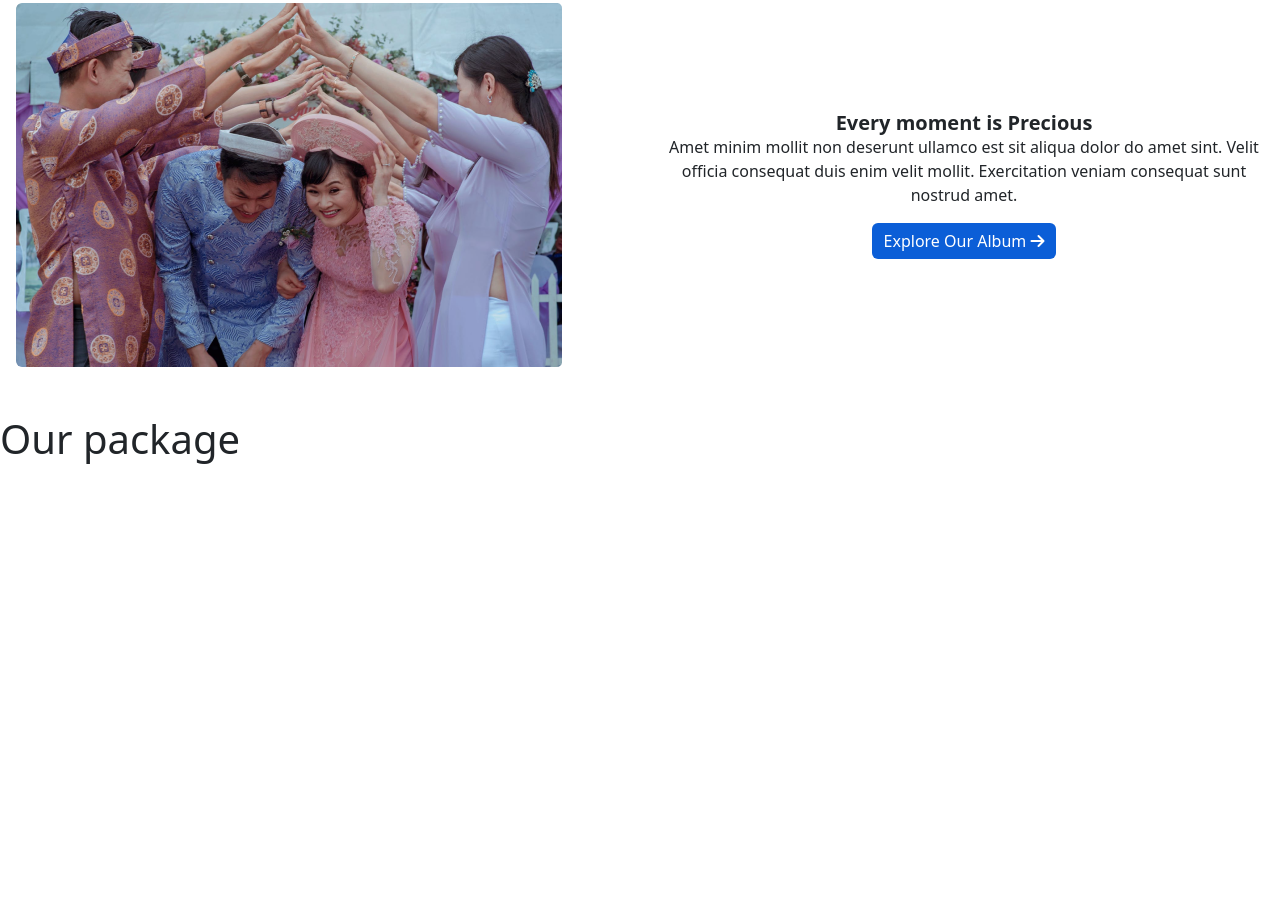
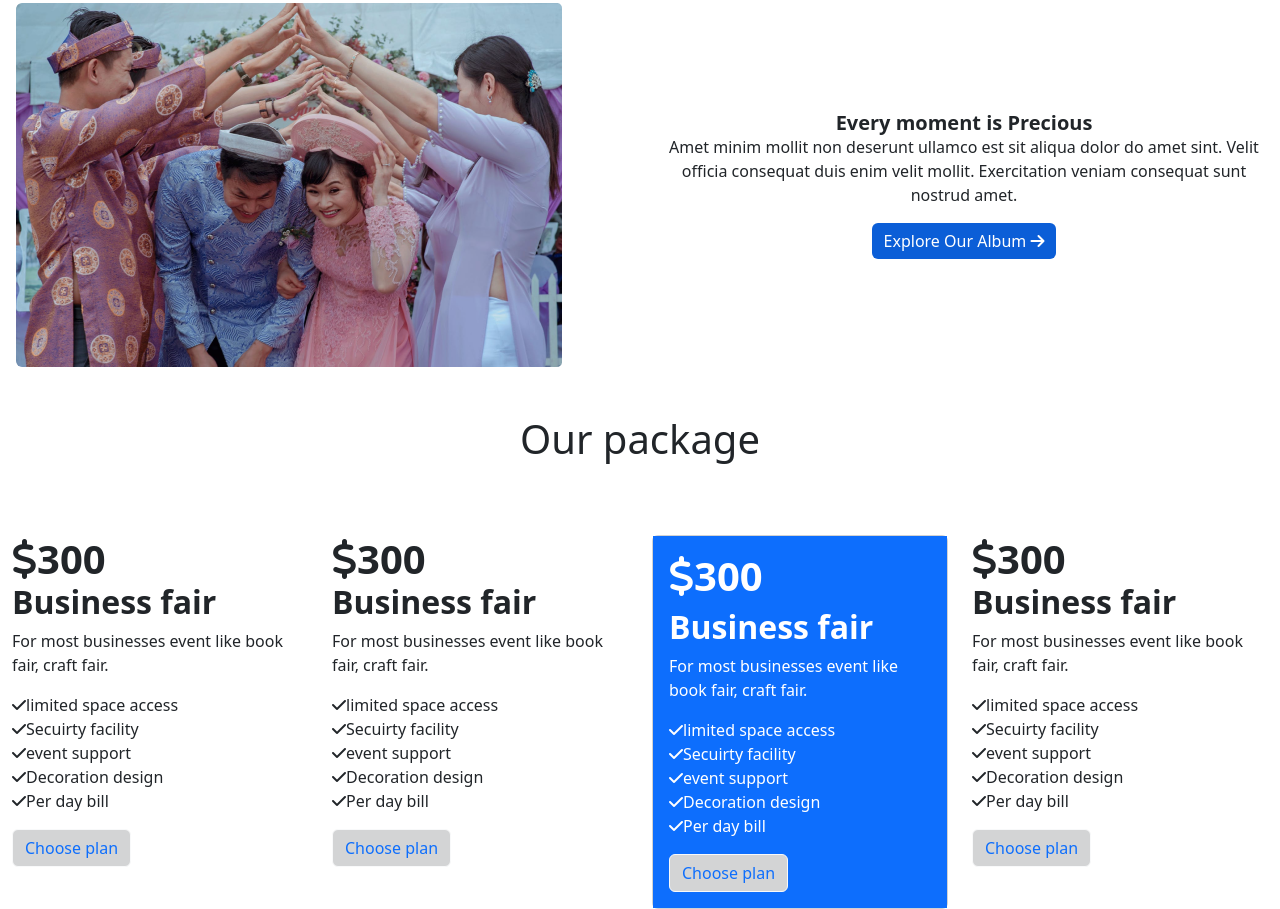
Before and after one commit to RabeyaAkter78/practice-project-conventioncenter, a plain HTML site: page index.html in a window 1280 px wide. Shown: the part 637-1546 px from the top of the page. Before the commit the page ends 1108 px from the top, so only its background shows below. Drawn offline with Linux system fonts and the light colour scheme.

Commit message:
added our services

```diff
--- a/css/style.css
+++ b/css/style.css
@@ -3,3 +3,8 @@
     height:100vh;
     background-repeat: no-repeat;
 }
+
+    .background-color{
+        background-color: #0d6efd;
+        color: white;
+    }
--- a/index.html
+++ b/index.html
@@ -85,7 +85,7 @@
     </div>
 
     <!-- second section -->
-    <div class="my-5 mx-3">
+    <div class="my-5 mx-3 overflow-hidden">
         <div class="row g-5 d-flex justify-conetent-center align-items-center">
             <div class="col-md-6 col-lg-6 ">
                 <img src="icons/images/wedding.png" class="img-fluid rounded-start" alt="...">
@@ -99,12 +99,98 @@
             </div>
         </div>
     </div>
+    <!-- toast
+    <div class="toast align-items-center text-bg-primary border-0" role="alert" aria-live="assertive" aria-atomic="true">
+        <div class="d-flex">
+          <div class="toast-body">
+            20% off on next booking
+          </div>
+          <button type="button" class="btn-close btn-close-white me-2 m-auto" data-bs-dismiss="toast" aria-label="Close"></button>
+        </div>
+      </div> -->
    <!-- our services -->
-<h1>Our package</h1>
+<h1 class="text-center my-5">Our package</h1>
 
-<section>
+ <section>
+    <div class="row row-cols-1 row-cols-md-3 row-cols-lg-4 g-4 m-0 overflow-hidden">
+        <div class="col">
+          <div class="">
 
+            <div class="card-body">
+              <h1 class="card-title fw-bold"><i class="fa-solid fa-dollar-sign"></i>300</h1>
+                <h2 class="fw-semibold">Business fair</h2>
+              <p class="card-text">For most businesses event
+                like book fair, craft fair.</p>
+                <ul class="list-inline">
+                    <li><i class="fa-solid fa-check"></i>limited space access</li>
+                    <li><i class="fa-solid fa-check"></i>Secuirty facility</li>
+                    <li><i class="fa-solid fa-check"></i>event support</li>
+                    <li><i class="fa-solid fa-check"></i>Decoration design</li>
+                    <li><i class="fa-solid fa-check"></i>Per day bill</li>
+                </ul>
+                <button class="btn btn-light">Choose plan</button>
+            </div>
+          </div>
+        </div>
 
+        <div class="col">
+          <div class="">
+
+            <div class="card-body">
+              <h1 class="card-title fw-bold"><i class="fa-solid fa-dollar-sign"></i>300</h1>
+                <h2 class="fw-semibold">Business fair</h2>
+              <p class="card-text">For most businesses event
+                like book fair, craft fair.</p>
+                <ul class="list-inline">
+                    <li><i class="fa-solid fa-check"></i>limited space access</li>
+                    <li><i class="fa-solid fa-check"></i>Secuirty facility</li>
+                    <li><i class="fa-solid fa-check"></i>event support</li>
+                    <li><i class="fa-solid fa-check"></i>Decoration design</li>
+                    <li><i class="fa-solid fa-check"></i>Per day bill</li>
+                </ul>
+                <button class="btn btn-light">Choose plan</button>
+            </div>
+          </div>
+        </div>
+        <div class="col">
+          <div class="card">
+            <div class="card-body background-color">
+              <h1 class="card-title fw-bold"><i class="fa-solid fa-dollar-sign"></i>300</h1>
+                <h2 class="fw-semibold">Business fair</h2>
+              <p class="card-text">For most businesses event
+                like book fair, craft fair.</p>
+                <ul class="list-inline">
+                    <li><i class="fa-solid fa-check"></i>limited space access</li>
+                    <li><i class="fa-solid fa-check"></i>Secuirty facility</li>
+                    <li><i class="fa-solid fa-check"></i>event support</li>
+                    <li><i class="fa-solid fa-check"></i>Decoration design</li>
+                    <li><i class="fa-solid fa-check"></i>Per day bill</li>
+                </ul>
+                <button class="btn btn-light">Choose plan</button>
+            </div>
+          </div>
+        </div>
+        <div class="col">
+          <div class="">
+
+            <div class="card-body">
+              <h1 class="card-title fw-bold"><i class="fa-solid fa-dollar-sign"></i>300</h1>
+                <h2 class="fw-semibold">Business fair</h2>
+              <p class="card-text">For most businesses event
+                like book fair, craft fair.</p>
+                <ul class="list-inline">
+                    <li><i class="fa-solid fa-check"></i>limited space access</li>
+                    <li><i class="fa-solid fa-check"></i>Secuirty facility</li>
+                    <li><i class="fa-solid fa-check"></i>event support</li>
+                    <li><i class="fa-solid fa-check"></i>Decoration design</li>
+                    <li><i class="fa-solid fa-check"></i>Per day bill</li>
+                </ul>
+                <button class="btn btn-light">Choose plan</button>
+            </div>
+          </div>
+        </div>
+
+    </div>
 </section>
     <!-- bs-js -->
     <script src="js/bootstrap.js"></script>
```
Also changed, not shown: css/bootstrap.css.
